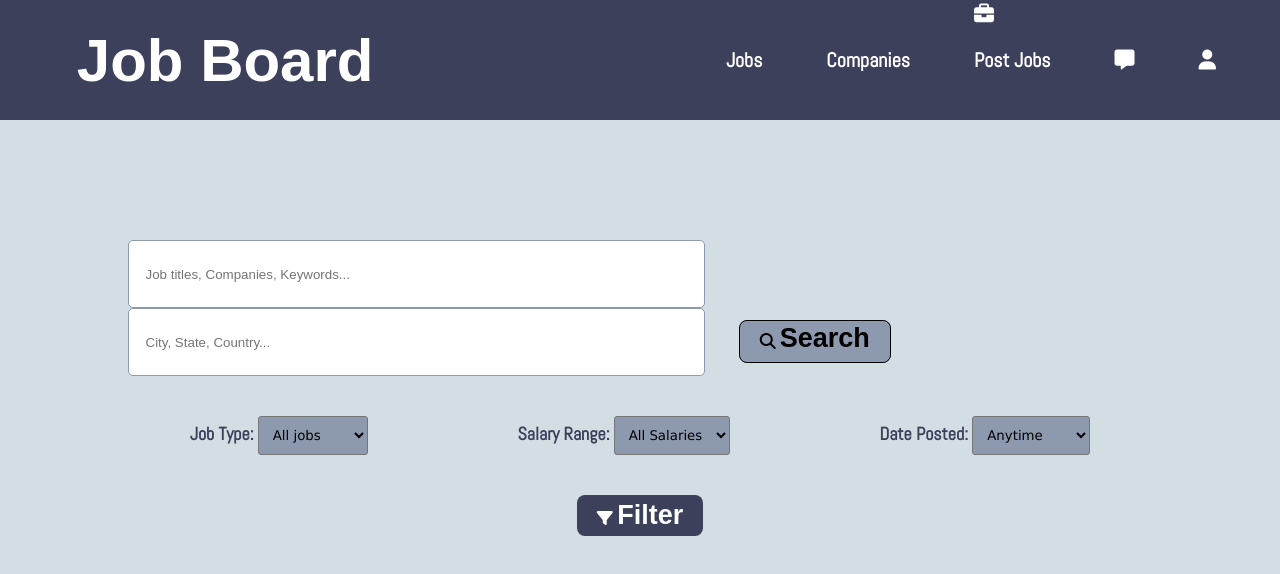
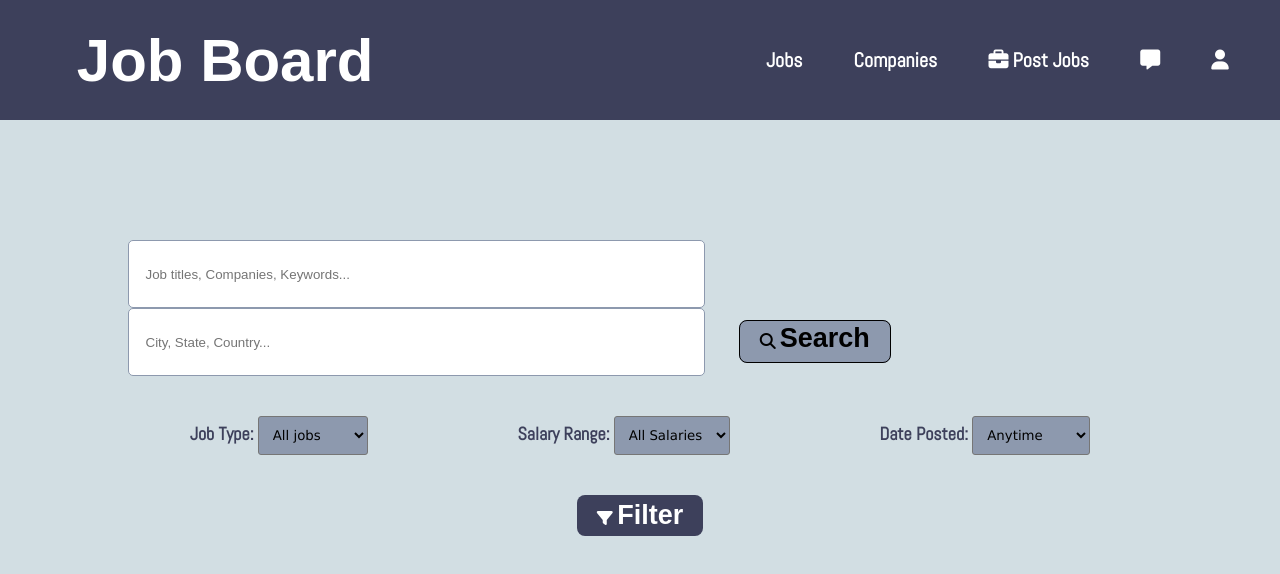
Before and after one commit to lydiadufek/CSC337-FinalProject, a website: page public_html/home.html in a window 1280 px wide. Drawn offline with Linux system fonts and the light colour scheme; a web font is replaced by a local one.

Commit message:
header style update

```diff
--- a/public_html/style2.css
+++ b/public_html/style2.css
@@ -19,8 +19,6 @@ body{
     margin-left:6vw;
 }
 
-
-
 #info{
     color:white;
     display: flex;
@@ -30,10 +28,20 @@ body{
 
 
 #info div{
-    margin-right:5vw;
+    margin-right:4vw;
     font-size:20px;
     font-weight:600;
 }
+
+#jobpost{
+    display:flex;
+    align-items: center;
+}
+
+#jobpost i{
+    margin-right:4px;
+}
+
 
 #search{
     padding-left:10vw;
```
